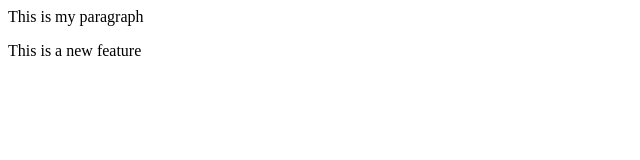
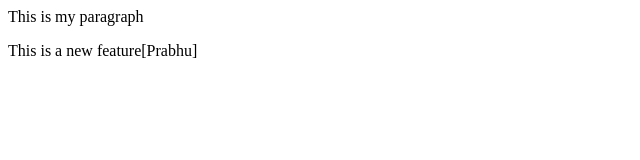
Before and after one commit to ChetanIIT07/local_repo, a plain HTML site: page index.html in a window 1280 px wide. Shown: the full height of the page, 0-640 px from the left. Drawn offline with Linux system fonts and the light colour scheme.

Commit message:
Add Prabhu

```diff
--- a/index.html
+++ b/index.html
@@ -1,2 +1,2 @@
 <p>This is my paragraph</p>
-<p>This is a new feature</p>
+<p>This is a new feature[Prabhu]</p>
```
